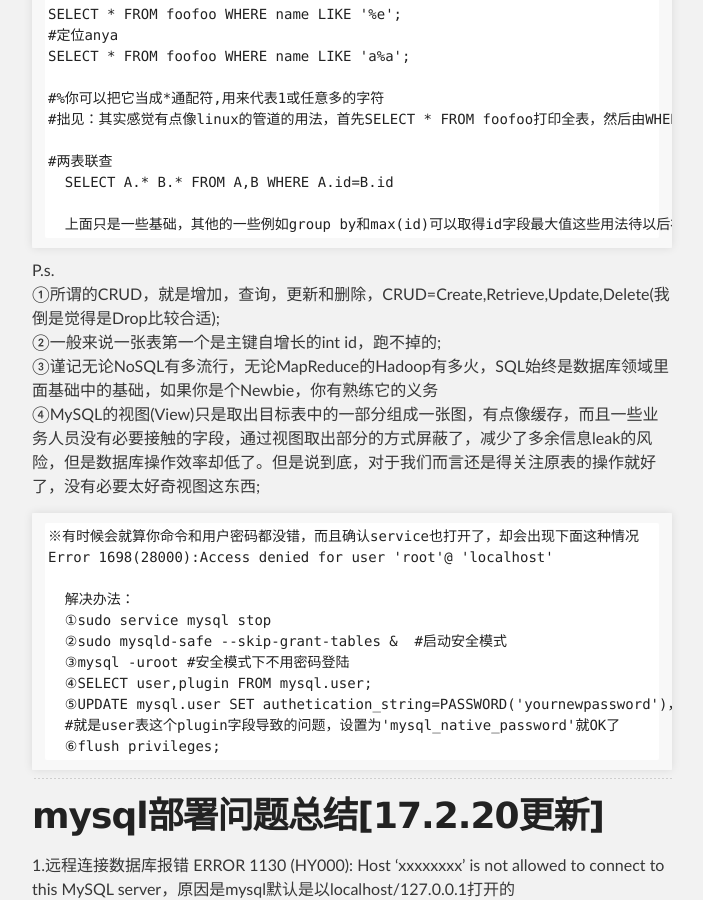
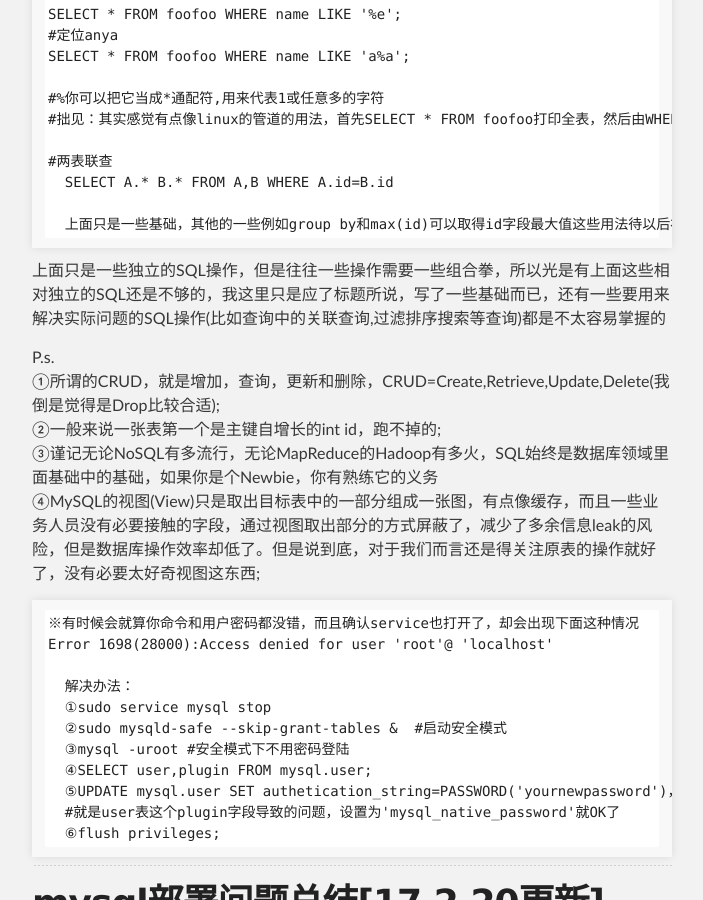
Before and after one commit to silbertmonaphia/silbertmonaphia.github.io, a Jekyll site: the page built from _posts/2016-11-20-数据库设计和SQL语句基础.md, in a window 1280 px wide and 900 px high, scrolled down 3090 px. Shown: the whole window, without its empty margins (288-991 px from the left). Built offline with Jekyll 4.4.1, drawn with Linux system fonts in a browser that asks for light colours.

Commit message:
Update 2016-11-20-数据库设计和SQL语句基础.md

````diff
--- a/_posts/2016-11-20-数据库设计和SQL语句基础.md
+++ b/_posts/2016-11-20-数据库设计和SQL语句基础.md
@@ -146,6 +146,8 @@ SELECT * FROM foofoo WHERE name LIKE 'a%a';
   上面只是一些基础，其他的一些例如group by和max(id)可以取得id字段最大值这些用法待以后补充
 ```
 
+上面只是一些独立的SQL操作，但是往往一些操作需要一些组合拳，所以光是有上面这些相对独立的SQL还是不够的，我这里只是应了标题所说，写了一些基础而已，还有一些要用来解决实际问题的SQL操作(比如查询中的关联查询,过滤排序搜索等查询)都是不太容易掌握的
+
 P.s.
   ①所谓的CRUD，就是增加，查询，更新和删除，CRUD=Create,Retrieve,Update,Delete(我倒是觉得是Drop比较合适);
   ②一般来说一张表第一个是主键自增长的int id，跑不掉的;
````
